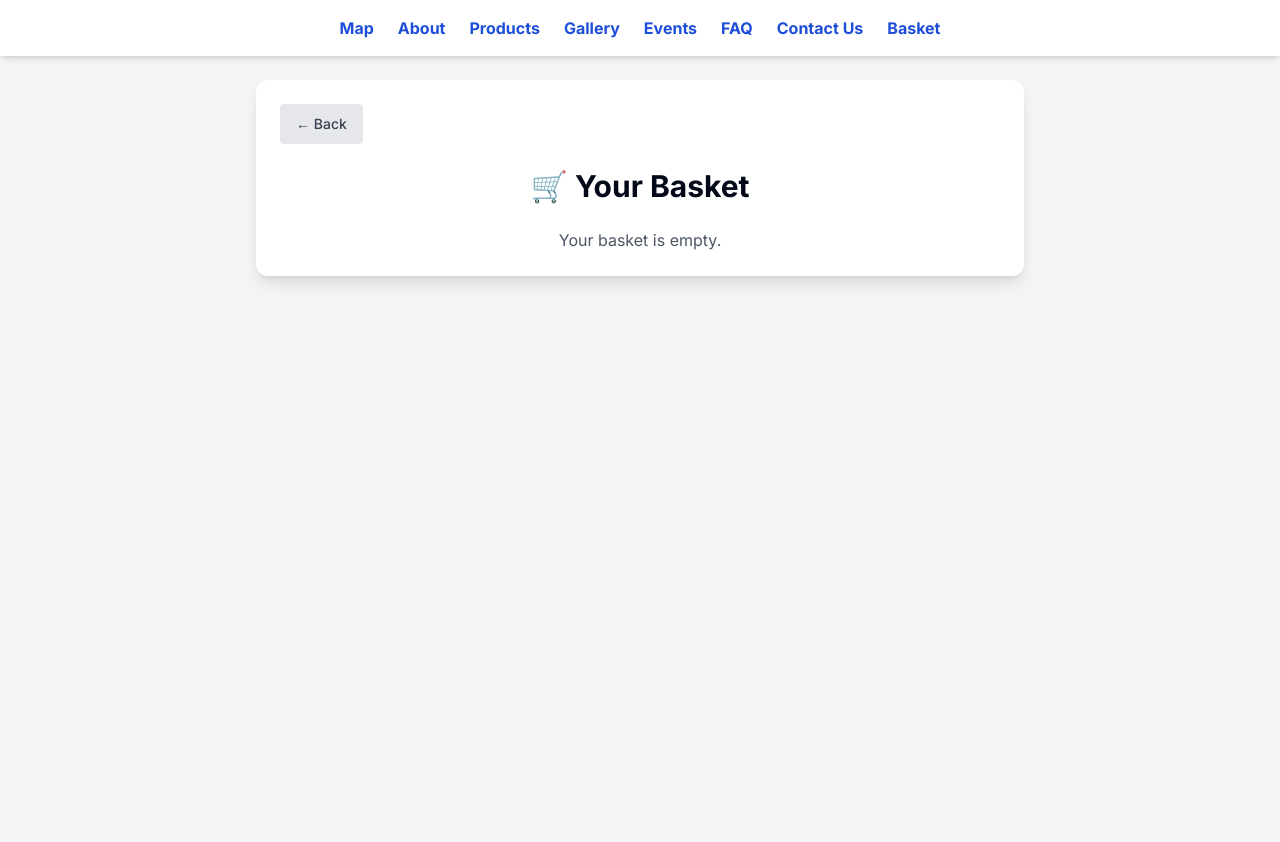
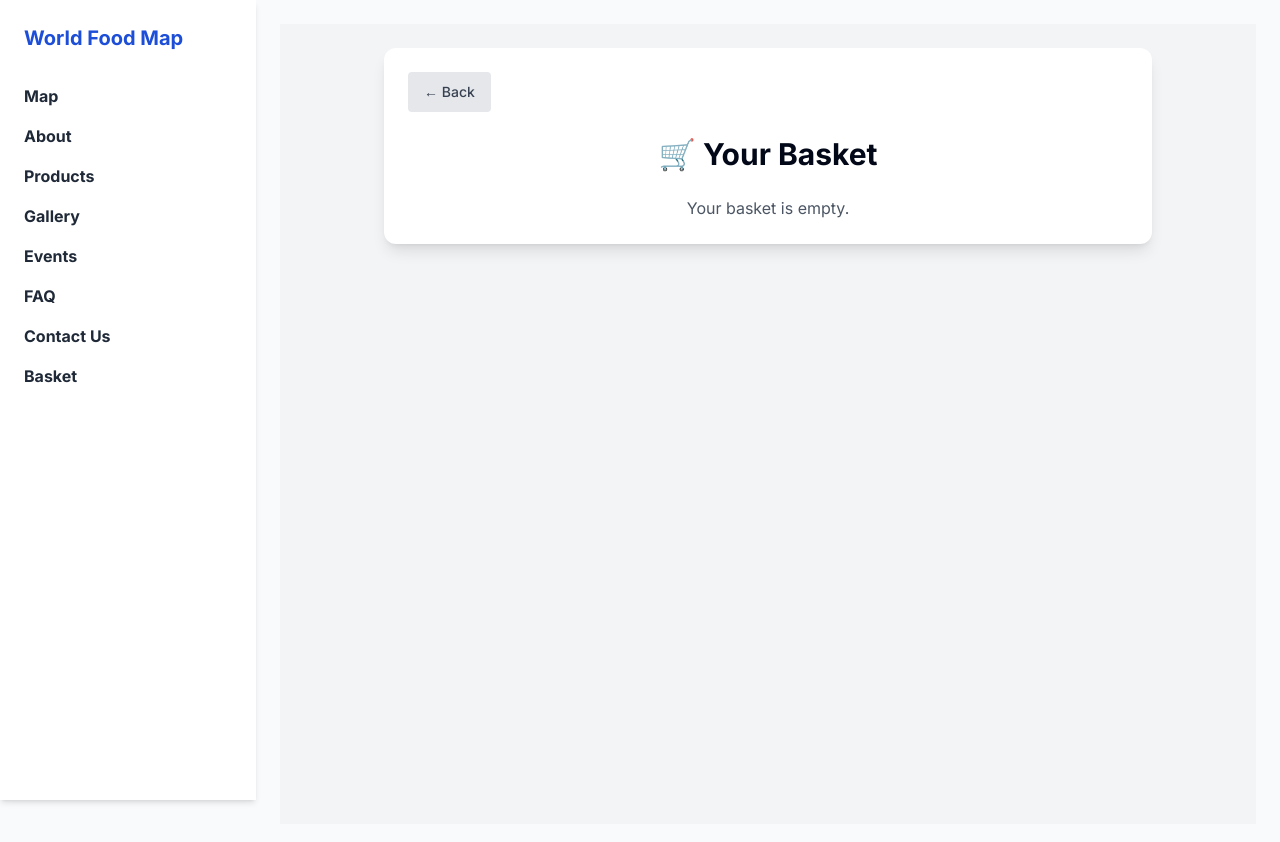
Before and after one commit to alexischry123x/WorldFoodByMap, a React (Vite) app: page /basket in a window 1280 px wide. Shown: the top 842 px of the page. Built offline with nearby package versions, Linux system fonts and the light colour scheme.

Commit message:
Update App.tsx
menu on sidebar and mobile verison menu

```diff
--- a/src/App.tsx
+++ b/src/App.tsx
@@ -6,6 +6,7 @@ import { QueryClient, QueryClientProvider } from "@tanstack/react-query";
 import { BrowserRouter, Routes, Route, Link } from "react-router-dom";
 import { ThemeProvider } from "@/components/theme-provider";
 import { CartProvider } from "./components/CartContext";
+import { useState } from "react";
 
 import Index from "./pages/Index";
 import Basket from "./pages/Basket";
@@ -23,30 +24,56 @@ import StoryDetail from "./components/StoryDetail";
 
 const queryClient = new QueryClient();
 
-const App = () => (
+const App = () => {
+  const [mobileMenuOpen, setMobileMenuOpen] = useState(false);
+
+  const MenuLinks = () => (
+    <>
+      <Link to="/" className="font-bold text-gray-800 hover:text-blue-700">Map</Link>
+      <Link to="/about" className="font-bold text-gray-800 hover:text-blue-700">About</Link>
+      <Link to="/products" className="font-bold text-gray-800 hover:text-blue-700">Products</Link>
+      <Link to="/gallery" className="font-bold text-gray-800 hover:text-blue-700">Gallery</Link>
+      <Link to="/events" className="font-bold text-gray-800 hover:text-blue-700">Events</Link>
+      <Link to="/faq" className="font-bold text-gray-800 hover:text-blue-700">FAQ</Link>
+      <Link to="/contact" className="font-bold text-gray-800 hover:text-blue-700">Contact Us</Link>
+      <Link to="/basket" className="font-bold text-gray-800 hover:text-blue-700">Basket</Link>
+    </>
+  );
+
+  return (
     <ThemeProvider defaultTheme="light">
       <QueryClientProvider client={queryClient}>
         <TooltipProvider>
           <CartProvider>
-          {/* Toasts */}
             <Toaster />
             <Sonner />
 
-          {/* BrowserRouter now wraps everything */}
             <BrowserRouter>
-            {/* Navigation */}
-            <nav className="bg-white shadow-md p-4 flex justify-center gap-6 sticky top-0 z-50">
-              <Link to="/" className="font-bold text-blue-700 hover:text-blue-900">Map</Link>
-              <Link to="/about" className="font-bold text-blue-700 hover:text-blue-900">About</Link>
-              <Link to="/products" className="font-bold text-blue-700 hover:text-blue-900">Products</Link>
-              <Link to="/gallery" className="font-bold text-blue-700 hover:text-blue-900">Gallery</Link>
-              <Link to="/events" className="font-bold text-blue-700 hover:text-blue-900">Events</Link>
-              <Link to="/faq" className="font-bold text-blue-700 hover:text-blue-900">FAQ</Link>
-              <Link to="/contact" className="font-bold text-blue-700 hover:text-blue-900">Contact Us</Link>
-              <Link to="/basket" className="font-bold text-blue-700 hover:text-blue-900">Basket</Link>
-            </nav>
+              <div className="flex min-h-screen">
+                {/* Sidebar for desktop */}
+                <aside className="hidden md:flex w-64 bg-white shadow-md p-6 flex-col gap-4 sticky top-0 h-screen">
+                  <h2 className="text-xl font-bold text-blue-700 mb-4">World Food Map</h2>
+                  <MenuLinks />
+                </aside>
 
-            {/* Routes */}
+                {/* Mobile menu */}
+                <div className="md:hidden fixed top-0 left-0 w-full bg-white shadow z-50 p-4 flex justify-between items-center">
+                  <h2 className="text-lg font-bold text-blue-700">World Food Map</h2>
+                  <button
+                    onClick={() => setMobileMenuOpen(!mobileMenuOpen)}
+                    className="text-2xl font-bold"
+                  >
+                    ☰
+                  </button>
+                  {mobileMenuOpen && (
+                    <div className="absolute top-full left-0 w-full bg-white shadow-md flex flex-col gap-2 p-4">
+                      <MenuLinks />
+                    </div>
+                  )}
+                </div>
+
+                {/* Main content */}
+                <main className="flex-1 p-6 bg-gray-50 mt-16 md:mt-0">
                   <Routes>
                     <Route path="/" element={<Index />} />
                     <Route path="/basket" element={<Basket />} />
@@ -57,18 +84,19 @@ const App = () => (
                     <Route path="/faq" element={<FAQ />} />
                     <Route path="/contact" element={<ContactUs />} />
 
-              {/* Village pages */}
                     <Route path="/village/:villageId" element={<VillageDetail />} />
                     <Route path="/story/:villageId" element={<StoryDetail />} />
 
-              {/* Fallback */}
                     <Route path="*" element={<NotFound />} />
                   </Routes>
+                </main>
+              </div>
             </BrowserRouter>
           </CartProvider>
         </TooltipProvider>
       </QueryClientProvider>
     </ThemeProvider>
   );
+};
 
 export default App;
```
Lines whose indentation alone changed are shown as unchanged.
